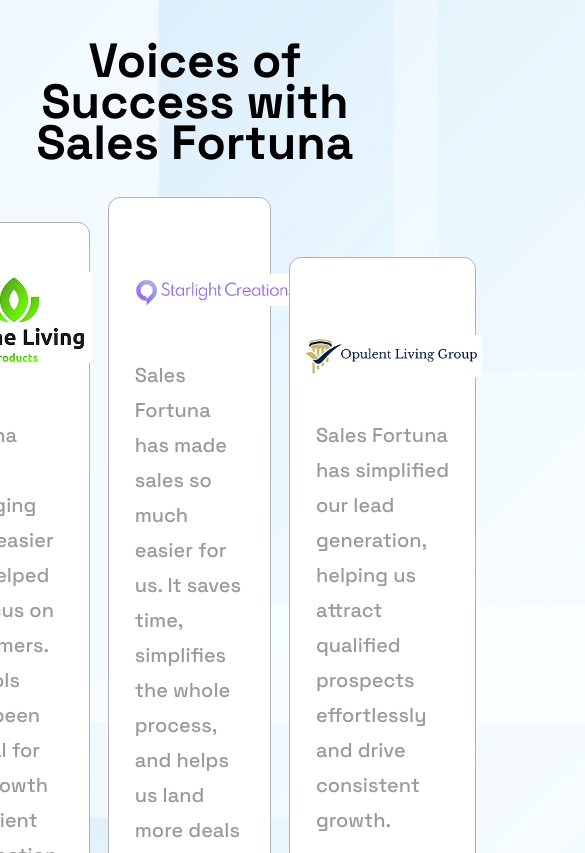
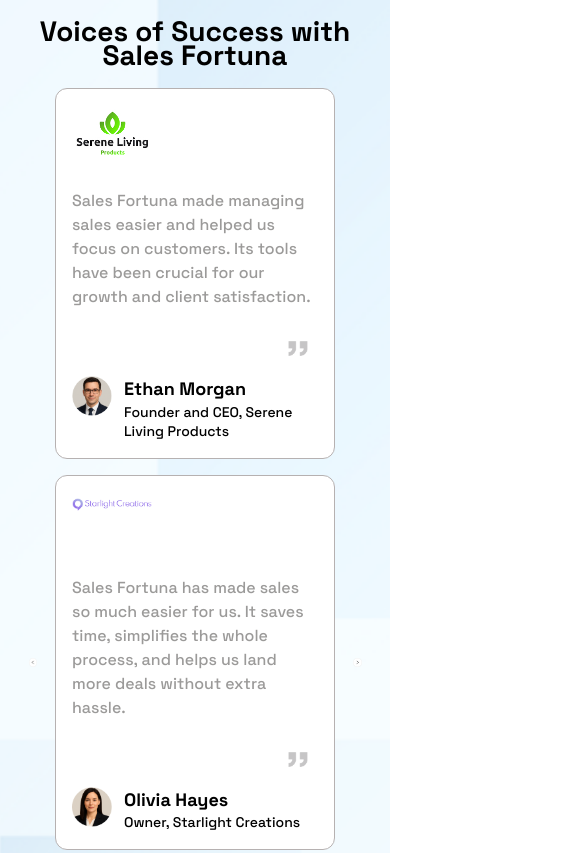
Before and after one commit to ziukoff1985/agency-amazon-test-task, a website built with Vite: page src/index.html in a window 390 px wide. Shown: the top 853 px of the page, 585 px wide, since content can reach past the window. Built offline with nearby package versions, Linux system fonts and the light colour scheme.

Commit message:
Add buttons and @media

```diff
--- a/src/css/styles.css
+++ b/src/css/styles.css
@@ -1,9 +1,3 @@
-/**
-  |============================
-  | include css partials with
-  | default @import url()
-  |============================
-*/
 /* Common styles */
 @import url('./reset.css');
 
@@ -32,12 +26,21 @@
   line-height: 0.85417;
   text-align: center;
   color: #000;
-  margin-bottom: 34px;
+  margin-bottom: 70px;
 }
 
 .swiper-container {
   width: 100%;
   height: 100%;
+  display: flex;
+  flex-wrap: wrap;
+  justify-content: center;
+  align-items: center;
+  gap: 18px;
+  list-style: none;
+}
+
+.swiper-wrapper {
   display: flex;
   justify-content: center;
   align-items: center;
@@ -51,7 +54,7 @@
   background: #fff;
   border: 1px solid #b6b1b1;
   border-radius: 12px;
-  height: fit-content;
+  height: auto;
 }
 
 .logo-1 {
@@ -78,7 +81,7 @@
   line-height: 1.75;
   color: #9b9a99;
   text-align: left;
-  margin-bottom: 61px;
+  /* margin-bottom: 61px; */
 }
 
 .author-info {
@@ -118,7 +121,135 @@
 }
 
 .quotes {
-  position: absolute;
-  top: 330px;
-  left: 320px;
+  display: block;
+  margin-left: auto;
+  margin-bottom: 20px;
 }
+
+/* Tablet styles */
+@media (max-width: 1024px) {
+  .container {
+    max-width: 90%;
+  }
+
+  h1 {
+    font-size: 36px;
+    margin-bottom: 24px;
+  }
+
+  .swiper-container {
+    gap: 12px;
+  }
+
+  .card {
+    max-width: 380px;
+    min-width: 280px;
+    padding: 120px 20px 20px;
+    min-height: 300px;
+  }
+
+  .logo-1,
+  .logo-2,
+  .logo-3 {
+    max-width: 100px;
+  }
+
+  .description {
+    font-size: 18px;
+    margin-bottom: 40px;
+  }
+
+  .name {
+    font-size: 20px;
+  }
+
+  .position {
+    font-size: 16px;
+  }
+
+  .avatar {
+    width: 50px;
+    height: 50px;
+  }
+
+  .quotes {
+    top: 280px;
+    left: 270px;
+    width: 25px;
+  }
+}
+
+/* Mobile styles */
+@media (max-width: 768px) {
+  body {
+    padding: 20px 10px;
+  }
+
+  h1 {
+    font-size: 28px;
+    margin-bottom: 20px;
+  }
+
+  .swiper-container {
+    flex-direction: column;
+    gap: 16px;
+  }
+
+  .card {
+    max-width: 100%;
+    padding: 100px 16px 16px;
+  }
+
+  .logo-1 {
+    top: 20px;
+    left: 16px;
+    max-width: 80px;
+  }
+
+  .logo-2 {
+    top: 20px;
+    left: 16px;
+    max-width: 80px;
+  }
+
+  .logo-3 {
+    top: 20px;
+    left: 16px;
+    max-width: 80px;
+  }
+
+  .description {
+    font-size: 16px;
+    line-height: 1.5;
+    margin-bottom: 32px;
+  }
+
+  .author {
+    gap: 12px;
+  }
+
+  .author-info {
+    max-width: 100%;
+  }
+
+  .name {
+    font-size: 18px;
+  }
+
+  .position {
+    font-size: 14px;
+  }
+
+  .avatar {
+    width: 40px;
+    height: 40px;
+  }
+
+  .quotes {
+    top: auto;
+    bottom: 20px;
+    left: 90%;
+    transform: translateX(-50%);
+    width: 20px;
+  }
+}
--- a/src/index.html
+++ b/src/index.html
@@ -16,8 +16,12 @@
   <body>
     <div class="container">
       <h1>Voices of Success with Sales Fortuna</h1>
-      <div class="swiper-container">
-        <div class="card">
+      <div class="swiper-wrapper">
+        <div class="swiper-button-prev">
+          <img src="./img/arrow-left.png" alt="Previous" />
+        </div>
+        <ul class="swiper-container">
+          <li class="card">
             <img
               class="logo-1"
               src="./img/logo-1.jpg"
@@ -36,12 +40,12 @@
                 <p class="position">Founder and CEO, Serene Living Products</p>
               </div>
             </div>
-        </div>
-        <div class="card">
+          </li>
+          <li class="card">
             <img
               class="logo-2"
               src="./img/logo-2.jpg"
-            alt="Serene Living Products"
+              alt="Starlight Creations"
             />
             <p class="description">
               Sales Fortuna has made sales so much easier for us. It saves time,
@@ -50,33 +54,43 @@
             </p>
             <img class="quotes" src="./img/quotes.png" alt="quotes" />
             <div class="author">
-            <img class="avatar" src="./img/avatar-2.png" alt="Ethan Morgan" />
+              <img class="avatar" src="./img/avatar-2.png" alt="Olivia Hayes" />
               <div class="author-info">
                 <p class="name">Olivia Hayes</p>
                 <p class="position">Owner, Starlight Creations</p>
               </div>
             </div>
-        </div>
-        <div class="card">
+          </li>
+          <li class="card">
             <img
               class="logo-3"
               src="./img/logo-3.jpg"
-            alt="Serene Living Products"
+              alt="Opulent Living Group"
             />
             <p class="description">
-            Sales Fortuna has simplified our lead generation, helping us attract
-            qualified prospects effortlessly and drive consistent growth.
+              Sales Fortuna has simplified our lead generation, helping us
+              attract qualified prospects effortlessly and drive consistent
+              growth.
             </p>
             <img class="quotes" src="./img/quotes.png" alt="quotes" />
             <div class="author">
-            <img class="avatar" src="./img/avatar-3.png" alt="Ethan Morgan" />
+              <img
+                class="avatar"
+                src="./img/avatar-3.png"
+                alt="Alexander Reed"
+              />
               <div class="author-info">
                 <p class="name">Alexander Reed</p>
                 <p class="position">Co-Founder, Opulent Living Group</p>
               </div>
             </div>
+          </li>
+        </ul>
+        <div class="swiper-button-next">
+          <img src="./img/arrow-right.png" alt="Next" />
         </div>
       </div>
+      <div class="swiper-pagination"></div>
     </div>
 
     <script type="module" src="./main.js"></script>
```
Also changed, not shown: src/img/arrow-left.png (added), src/img/arrow-right.png (added). Lines whose indentation alone changed are shown as unchanged.
